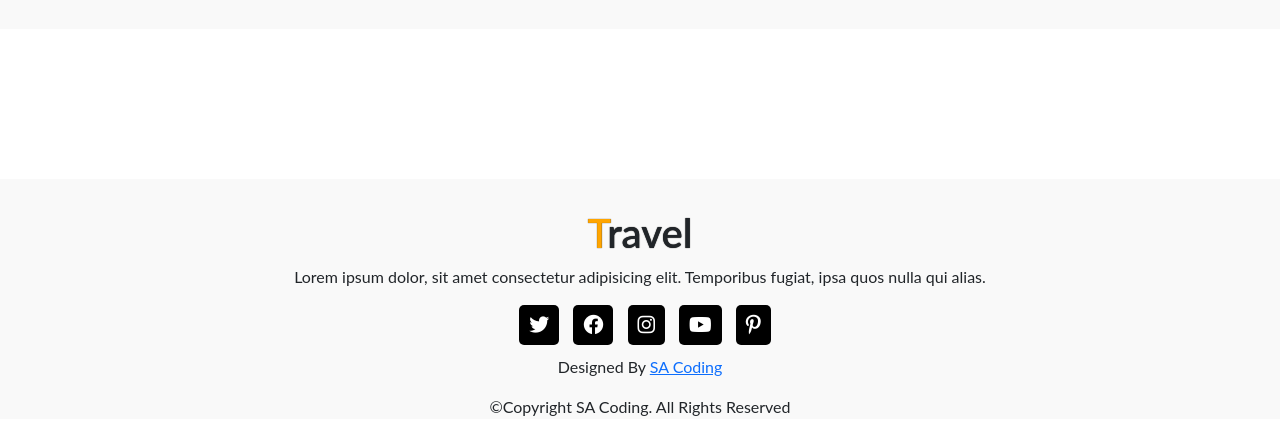
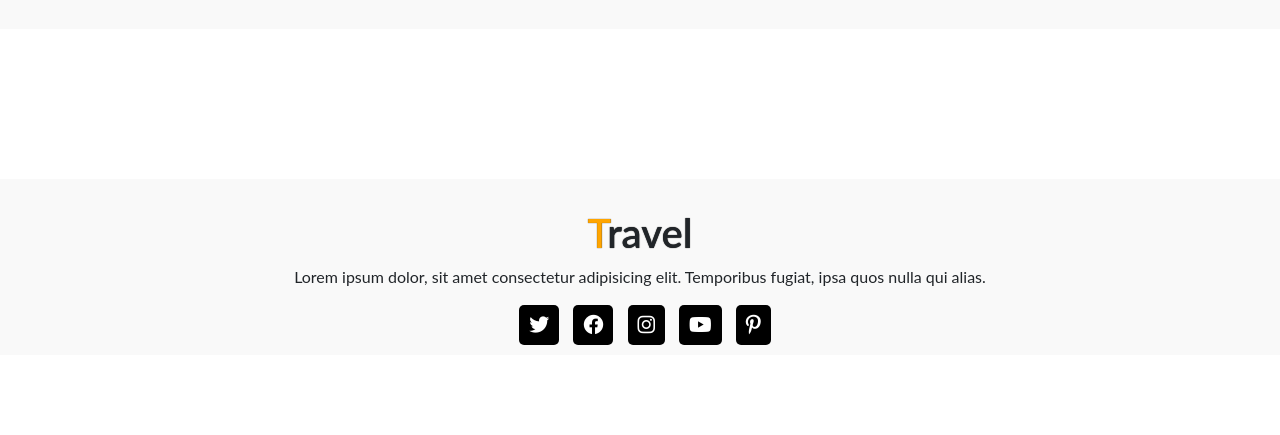
Before and after one commit to yashwanthGone/room-booking, a plain HTML site: page index.html in a window 1280 px wide. Shown: the part 4478-4913 px from the top of the page. After the commit the page ends 4833 px from the top, so only its background shows below. Drawn offline with nearby package versions, Linux system fonts and the light colour scheme.

Commit message:
Update index.html

```diff
--- a/index.html
+++ b/index.html
@@ -458,12 +458,7 @@
         <i class="fa-brands fa-youtube"></i>
         <i class="fa-brands fa-pinterest-p"></i>
       </div>
-      <div class="credit">
-        <p>Designed By <a href="#">SA Coding</a></p>
-      </div>
-      <div class="copyright">
-        <p>&copy;Copyright SA Coding. All Rights Reserved</p>
-      </div>
+
     </footer>
     <!-- Footer End -->
 
```
